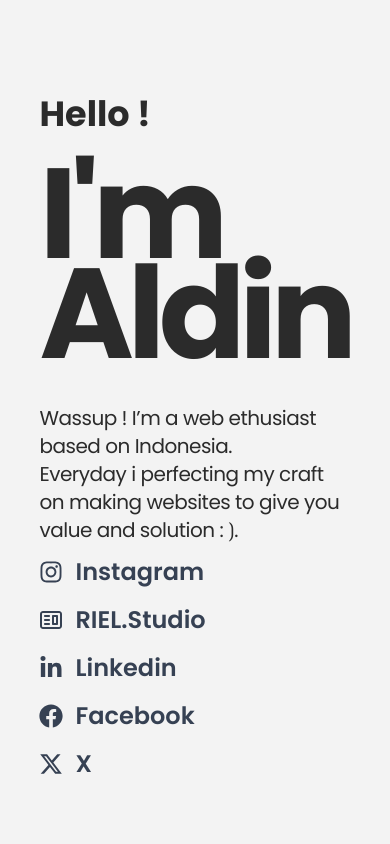
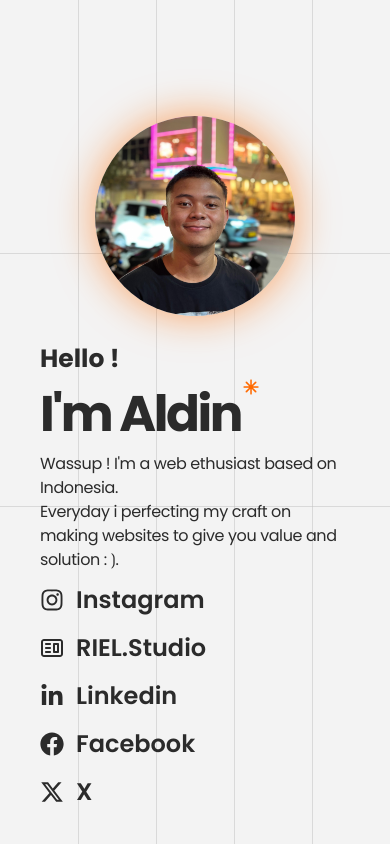
Before and after one commit to aldinpramudya/new-rielcard, a React (Vite) app: page / in a window 390 px wide. Built offline with nearby package versions, Linux system fonts and the light colour scheme.

Commit message:
feat : mobile and GSAP animation

```diff
--- a/package.json
+++ b/package.json
@@ -10,7 +10,9 @@
     "preview": "vite preview"
   },
   "dependencies": {
+    "@gsap/react": "^2.1.2",
     "@tailwindcss/vite": "^4.1.14",
+    "gsap": "^3.13.0",
     "react": "^19.1.1",
     "react-dom": "^19.1.1",
     "react-icons": "^5.5.0",
--- /dev/null
+++ b/src/AnimatedBackground.tsx
@@ -0,0 +1,55 @@
+import gsap from "gsap";
+import { useRef } from "react";
+import { useGSAP } from "@gsap/react";
+
+export default function AnimatedBackground() {
+    const linesRef = useRef<HTMLDivElement[]>([]);
+
+    useGSAP(() => {
+        gsap.fromTo(
+            linesRef.current,
+            { opacity: 0, scaleY: 0 },
+            {
+                opacity: 1,
+                scaleY: 1,
+                duration: 1.2,
+                stagger: 0.2,
+                ease: "power3.out",
+            }
+        );
+    });
+
+    return (
+        <div className="absolute inset-0 overflow-hidden">
+            {/* Garis Vertikal */}
+            {[...Array(4)].map((_, i) => (
+                <div
+                    key={`v-${i}`}
+                    ref={(el) => {
+                        if (el) linesRef.current[i] = el;
+                    }}
+                    className="absolute top-0 bottom-0 w-[1px] bg-[#C0C0C0]/50"
+                    style={{
+                        left: `${20 + i * 20}%`,
+                        transformOrigin: "top",
+                    }}
+                ></div>
+            ))}
+
+            {/* Garis Horizontal */}
+            {[...Array(2)].map((_, i) => (
+                <div
+                    key={`h-${i}`}
+                    ref={(el) => {
+                        if (el) linesRef.current[4 + i] = el;
+                    }}
+                    className="absolute left-0 right-0 h-[1px] bg-[#C0C0C0]/50"
+                    style={{
+                        top: `${30 + i * 30}%`,
+                        transformOrigin: "left",
+                    }}
+                ></div>
+            ))}
+        </div>
+    );
+}
--- a/src/App.tsx
+++ b/src/App.tsx
@@ -1,28 +1,54 @@
 import './App.css';
 import Links from './Links';
+import AnimatedBackground from './AnimatedBackground';
+import gsap from 'gsap';
+import { useGSAP } from '@gsap/react';
 
 function App() {
+  useGSAP(() => {
+    gsap.from("#profilePicture", {
+      x: -100,
+      opacity: 0,
+      duration: 0.5,
+    });
+
+    gsap.from("#titles", {
+      x: -100,
+      opacity: 0,
+      delay: 0.5,
+    });
+
+    gsap.from("#links", {
+      x:-100,
+      opacity:0,
+      delay: 1,
+    });
+  })
 
   return (
     <div className='flex justify-center items-center min-h-screen'>
-      <div className='grid grid-cols-2 place-items-center mx-70'>
+      <AnimatedBackground />
+      <div className='grid 2xl:grid-cols-2 grid-cols-1 place-items-center 2xl:mx-70 mx-10 relative z-10'>
         {/* Col 1 */}
         <div>
-          <img src="/images/pic.jpg" alt="Profile Picture" className='w-[400px] rounded-full object-contain' />
+          <img id='profilePicture' src="/images/pic.jpg" alt="Profile Picture" className='2xl:w-[400px] w-[200px] 2xl:mt-0 mt-20 rounded-full object-contain shadow-[0_0_40px_rgba(255,106,0,0.6)]' />
         </div>
         {/* Col 2 */}
         <div>
           {/* Typography */}
-          <div className='leading-25'>
-            <h2 className='text-[35px] font-bold'>Hello !</h2>
-            <h1 className='text-[128px] font-bold tracking-tighter'>I'm Aldin</h1>
-            <p className='text-xl pt-10 tracking-tight'>Wassup ! I’m a web ethusiast based on Indonesia. <br />
+          <div id='titles' className='2xl:leading-25 2xl:mt-0 mt-6'>
+            <h2 className='2xl:text-[35px] text-[25px] font-bold'>Hello !</h2>
+            <div className='flex'>
+              <h1 className='2xl:text-[128px] text-[50px] font-bold tracking-tighter'>I'm Aldin</h1>
+              <img src="/images/asterisk.png" alt="asterisk" className='2xl:w-[60px] 2xl:h-[60px] w-[20px] h-[20px]' />
+            </div>
+            <p className='2xl:text-xl 2xl:pt-10 tracking-tight'>Wassup ! I'm a web ethusiast based on Indonesia. <br />
               Everyday i perfecting my craft on making websites to give you value and solution : &#10223;.
             </p>
           </div>
           {/* Links */}
-          <div className='pt-3'>
-            <Links/>
+          <div id='links' className='pt-3'>
+            <Links />
           </div>
         </div>
       </div>
--- a/src/Links.tsx
+++ b/src/Links.tsx
@@ -9,7 +9,7 @@ export default function Links() {
                     href={social.link}
                     target="_blank"
                     rel="noopener noreferrer"
-                    className="flex items-center gap-3 text-gray-700 hover:text-yellow-600 transition-all duration-300"
+                    className="flex items-center gap-3 hover:text-[#FF6A00] transition-all duration-300"
                 >
                     <span className="text-2xl">{social.icon}</span>
                     <span className="text-2xl font-semibold">{social.name}</span>
```
Also changed, not shown: 1 other file (tests, documents, lock files or other folders).
